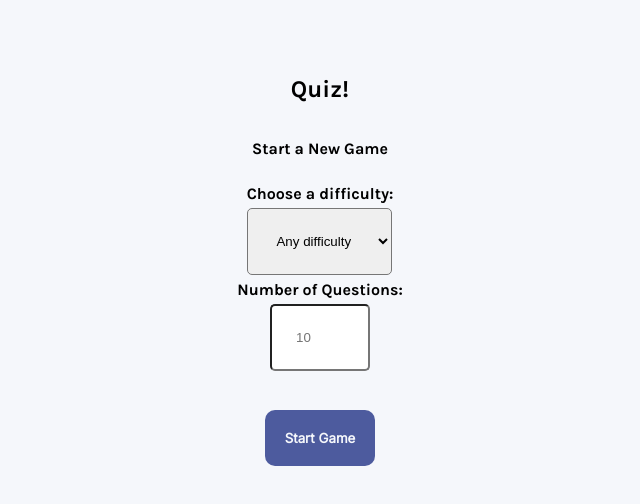
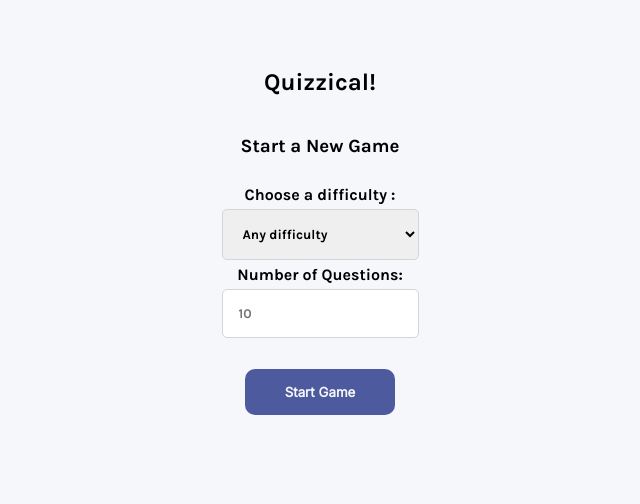
Before and after one commit to Haru-hue/quizzcal, a React (Create React App) app: page / in a window 1280 px wide. Shown: the top 504 px of the page, without its empty margins (320-960 px from the left). Built offline with nearby package versions, Linux system fonts and the light colour scheme; no server answers.

Commit message:
Added the resetGame feature

```diff
--- a/public/index.html
+++ b/public/index.html
@@ -15,7 +15,7 @@
         <link href="https://fonts.googleapis.com/css2?family=Inter:wght@400&family=Karla:wght@700&display=swap" rel="stylesheet">
     <link rel="manifest" href="%PUBLIC_URL%/manifest.json" />
 
-    <title>Tenzies App</title>
+    <title>Quizzcal App</title>
   </head>
   <body>
     <noscript>You need to enable JavaScript to run this app.</noscript>
--- a/src/App.css
+++ b/src/App.css
@@ -22,7 +22,7 @@ main {
     align-items: center;
 }
 
-.question--container, .quiz--container {
+.question--container {
     margin: 7.5px;
 }
 
@@ -60,14 +60,18 @@ button {
     font-weight: 600;
     color: #F5F7FB;
     border: none;
-    padding: 20px;
+    padding: 15px 40px;
     margin-top: 10px;
 }
 
 .game-options, .game-input {
-    padding: 1.5rem;
+    font-family: 'Karla', sans-serif;
+    padding: 1rem;
+    padding-right: 4rem;
+    border: 1px solid #D5D4D8;
     margin: 5px;
     border-radius: 5px;
+    width: 100%;
 }
 .checked {
     margin-right: 10px;
--- a/src/App.js
+++ b/src/App.js
@@ -7,7 +7,6 @@ import { nanoid } from "nanoid";
 
 function App () {
     const [questions, setQuestions] = useState([])
-    const [count, setCount] = useState(0)
     const [game, setGame] = useState(false)
     const [isChecked, setChecked] = useState(false)
     const [formData, setFormData] = useState({
@@ -78,7 +77,7 @@ function App () {
             }, 0)
             return `You got ${correctAnswers}/${formData.number} questions right`
         } else {
-            return "Make sure to answer all the questions"
+            return `Make sure to answer all the questions`
         }
     }
 
@@ -92,6 +91,11 @@ function App () {
 
     function startGame () {
         setGame(true)
+    }
+
+    function resetGame () {
+        setGame(false)
+        setChecked(false)
     }
 
     function handleChange (event) {
@@ -110,15 +114,12 @@ function App () {
         <div className="circle--top"></div>
             {game ? <Quiz questions={questions}
                 selectAnswer={selectAnswer} checkAnswers={checkAnswers} isChecked={isChecked}
+                resetGame={resetGame} handleClick={handleClick}
                 /> : <Start handleChange={handleChange}/> }
 
             <div className="answer--container">
-                {game && <h3 className="checked">
-                    {isChecked ? checkAnswers() : "Make you answer all the questions"}
-                </h3>}
-
-            <button className="check--button"
-                onClick={game ? handleClick : startGame}>{game ? "Check Answers" : "Start Game"}</button>
+                {!game && <button className="check--button"
+                onClick={startGame}>Start Game</button>}
             </div>
 
         <div className="circle--bottom"></div>
--- a/src/components/Answer.jsx
+++ b/src/components/Answer.jsx
@@ -9,7 +9,6 @@ const correctStyles = {
 const incorrectStyles = {
     opacity: 0.6,
     color: "#414535",
-    backgroundColor: "#96BBBB",
     cursor: "default"
 }
 
--- a/src/components/Quiz.jsx
+++ b/src/components/Quiz.jsx
@@ -14,6 +14,15 @@ export default function Quiz (props) {
     return (
         <>
             {questionElements}
+            <div className="answer--container">
+                <h3 className="checked">
+                    {props.isChecked ? props.checkAnswers() : "Make sure to answer all the questions"}
+                </h3>
+
+            <button className="check--button"
+                onClick={props.isChecked ? props.resetGame : props.handleClick}>
+                    {props.isChecked ? "New Game" : "Check Answers"}</button>
+            </div>
         </>
     )
 }
--- a/src/components/Start.jsx
+++ b/src/components/Start.jsx
@@ -3,10 +3,10 @@ import React from "react";
 function Start (props) {
     return (
         <section className="quiz--container">
-            <h2>Quiz!</h2>
-            <p>Start a New Game</p>
+            <h1>Quizzical!</h1>
+            <h3>Start a New Game</h3>
             <div className="options">
-                <label htmlFor="game-options">Choose a difficulty:</label>
+                <label htmlFor="game-options">Choose a difficulty :</label>
                 <select
                     defaultValue={'DEFAULT'}
                     className="game-options"
```
